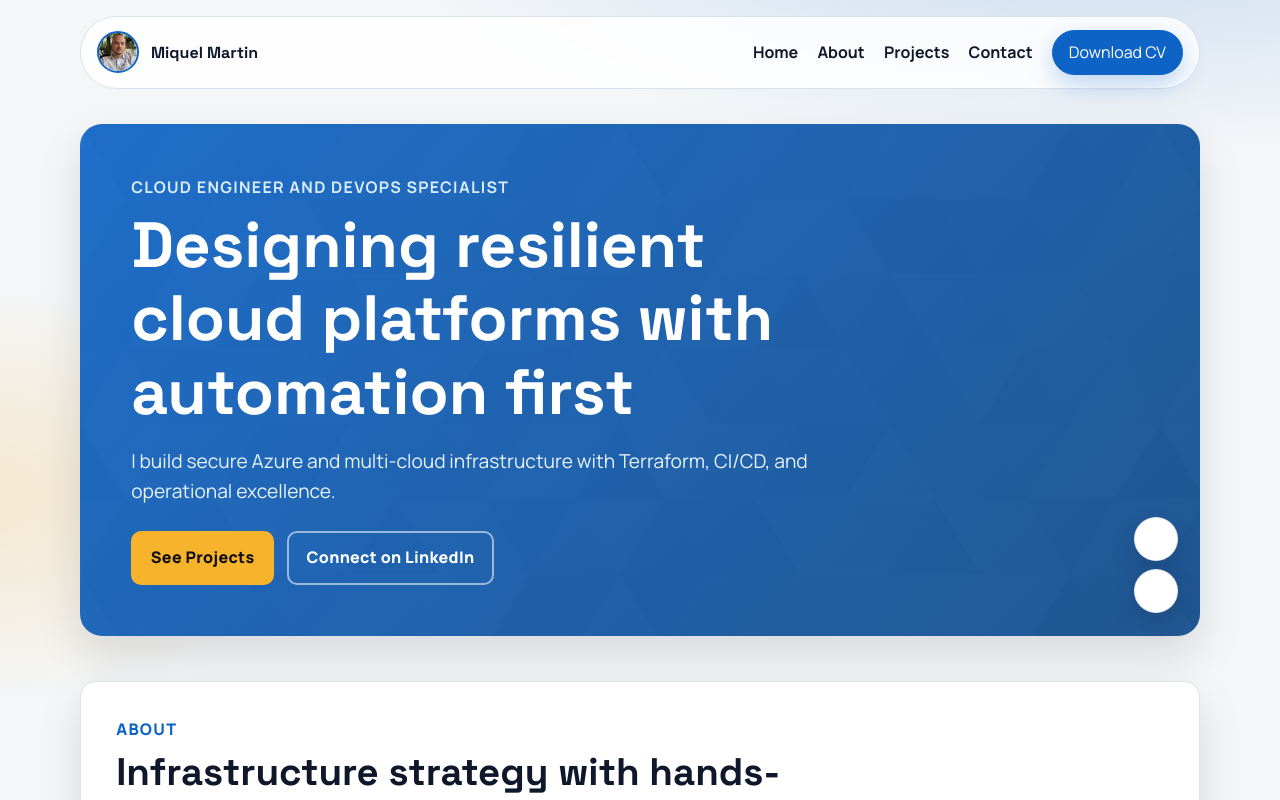
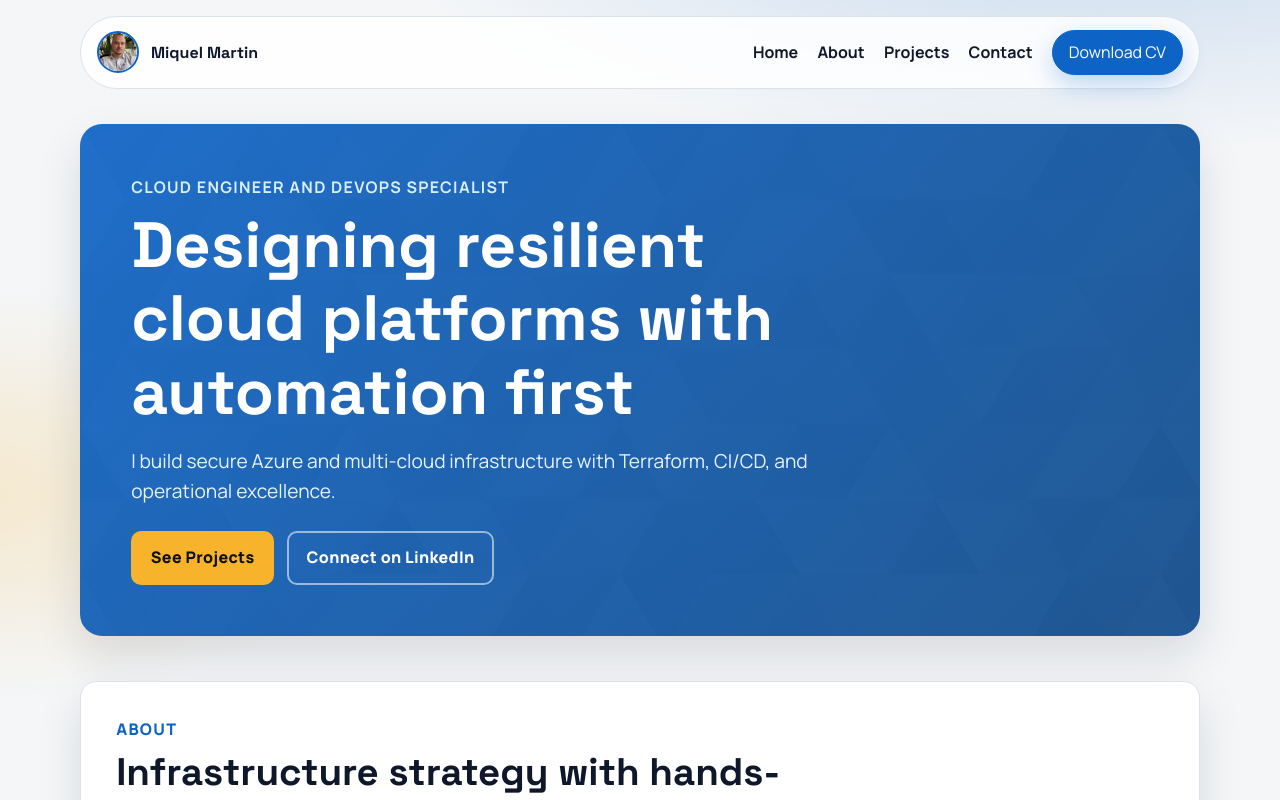
Before and after one commit to T0S1N0/Portfolio, a React (Vite) app in the folder web/: page / in a window 1280 px wide. Shown: the top 800 px of the page. Built offline with nearby package versions, Linux system fonts and the light colour scheme.

Commit message:
fix: remove hero social floating buttons

```diff
--- a/web/src/components/Hero.jsx
+++ b/web/src/components/Hero.jsx
@@ -17,14 +17,6 @@ export default function Hero() {
           </a>
         </div>
       </div>
-      <aside className="hero__socials" aria-label="Social links">
-        <a href="https://github.com/T0S1N0" target="_blank" rel="noopener noreferrer" aria-label="GitHub profile">
-          <img src="/assets/png/github-ico.png" alt="" aria-hidden="true" />
-        </a>
-        <a href="https://www.linkedin.com/in/miquel-martin-leiva/" target="_blank" rel="noopener noreferrer" aria-label="LinkedIn profile">
-          <img src="/assets/png/linkedin-ico.png" alt="" aria-hidden="true" />
-        </a>
-      </aside>
     </section>
   )
 }
```
